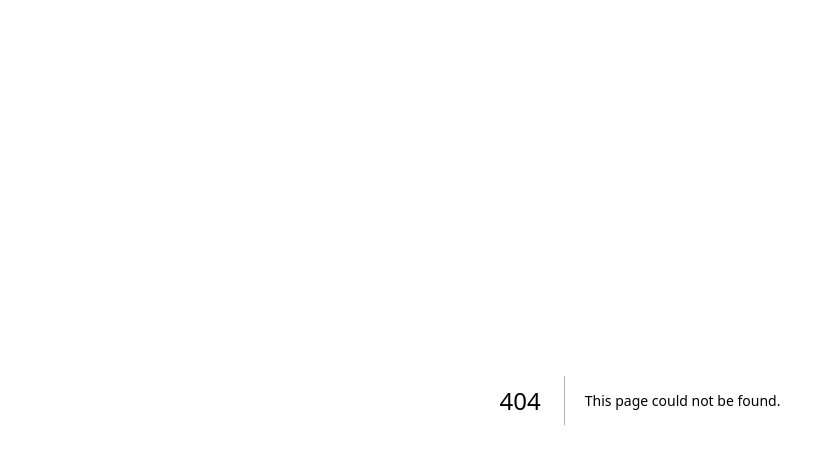
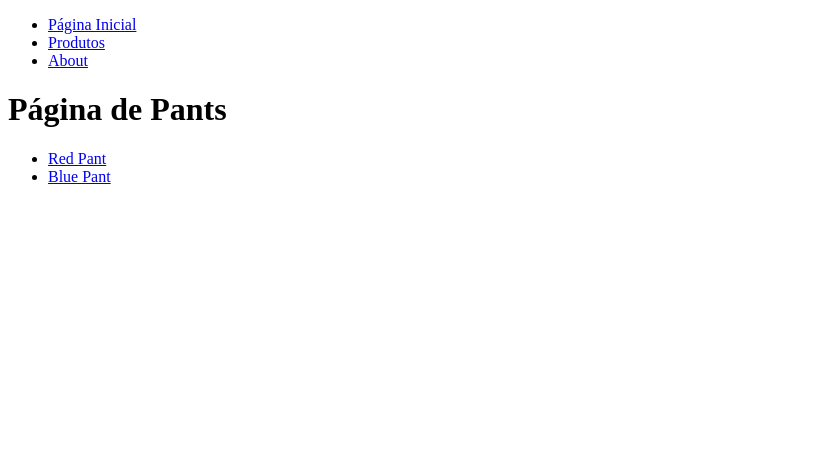
Before and after one commit to miyagui96/Nextjs, a Next.js app in the folder meuprojeto/: page /product/pants in a window 1280 px wide. Before the commit this address had no page. Shown: the top 464 px of the page, without its empty margins (0-835 px from the left). Built offline with nearby package versions, Linux system fonts and the light colour scheme.

Commit message:
componente navbar

```diff
--- /dev/null
+++ b/meuprojeto/components/Navbar.tsx
@@ -0,0 +1,23 @@
+import Link from 'next/link'
+
+export default function Navbar() {
+  return (
+    <ul>
+      <li>
+        <Link legacyBehavior href="/">
+          <a>Página Inicial</a>
+        </Link>
+      </li>
+      <li>
+        <Link legacyBehavior href="/product">
+          <a>Produtos</a>
+        </Link>
+      </li>
+      <li>
+        <Link legacyBehavior href="/about">
+          <a>About</a>
+        </Link>
+      </li>
+    </ul>
+  )
+}
--- a/meuprojeto/src/pages/about.tsx
+++ b/meuprojeto/src/pages/about.tsx
@@ -1,8 +1,10 @@
+import Navbar from 'components/Navbar'
 import Link from 'next/link'
 
 export default function About() {
     return (
         <>
+          <Navbar></Navbar>
           <h1>Página de About!</h1>
           <Link legacyBehavior href="/">
             <a>Voltar</a>
--- /dev/null
+++ b/meuprojeto/src/pages/product/pants/index.tsx
@@ -0,0 +1,23 @@
+import Navbar from "components/Navbar";
+import Link from "next/link";
+
+export default function Pants() {
+  return (
+    <>
+      <Navbar></Navbar>
+      <h1>Página de Pants</h1>
+      <ul>
+        <li>
+          <Link legacyBehavior href="/product/pants/redpant">
+            <a>Red Pant</a>
+          </Link>
+        </li>
+        <li>
+          <Link legacyBehavior href="/product/pants/bluepant">
+            <a>Blue Pant</a>
+          </Link>
+        </li>
+      </ul>
+    </>
+  )
+}
```
Also changed, not shown: meuprojeto/src/pages/index.tsx (+3 -13 lines), meuprojeto/src/pages/product/index.tsx (+9 -0 lines), meuprojeto/src/pages/product/shirt.tsx (+8 -1 lines).
